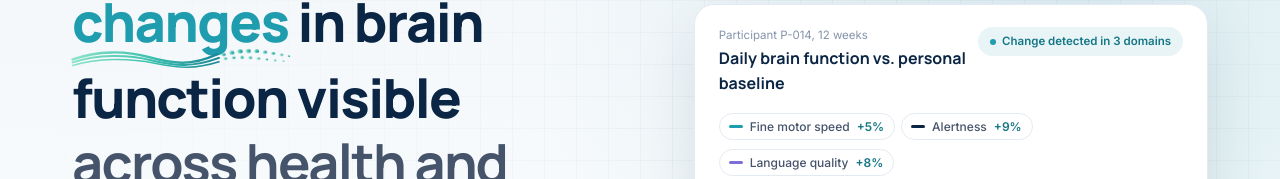
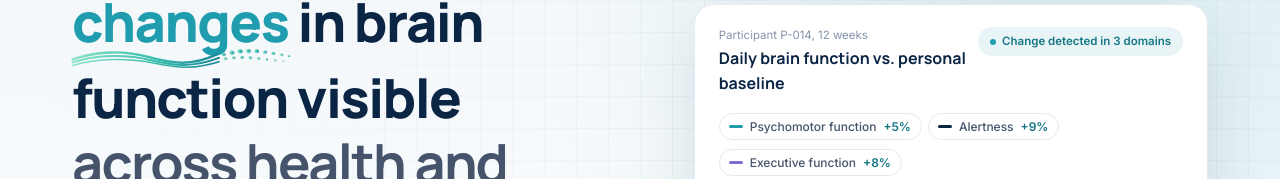
Before and after one commit to gal-phenometric/landing-page, a plain HTML site: page index.html in a window 1280 px wide. Shown: the part 249-428 px from the top of the page. Drawn offline with Linux system fonts and the light colour scheme.

Commit message:
Use clinical domain names in sample chart
Rename Fine motor speed and Language quality to Psychomotor function and
Executive function on the site and share image, so the labels describe
brain function rather than the data collected.

Co-Authored-By: Claude Opus 5.5 <noreply@anthropic.com>

```diff
--- a/index.html
+++ b/index.html
@@ -504,12 +504,12 @@
             </div>
             <span class="badge-detect" id="hc-badge">Change detected in 3 domains</span>
           </div>
-          <p class="visually-hidden" id="hc-desc">After treatment starts in week 4, fine motor speed, alertness and language quality each rise above the participant's personal baseline band, at different times.</p>
+          <p class="visually-hidden" id="hc-desc">After treatment starts in week 4, psychomotor function, alertness and executive function each rise above the participant's personal baseline band, at different times.</p>
 
           <ul class="hc-legend" role="list">
-            <li><button type="button" data-k="motor"><i style="--c:#1f9cae"></i><span>Fine motor speed</span><b data-delta="motor"></b></button></li>
+            <li><button type="button" data-k="motor"><i style="--c:#1f9cae"></i><span>Psychomotor function</span><b data-delta="motor"></b></button></li>
             <li><button type="button" data-k="alert"><i style="--c:#0b2545"></i><span>Alertness</span><b data-delta="alert"></b></button></li>
-            <li><button type="button" data-k="lang"><i style="--c:#7b6fd6"></i><span>Language quality</span><b data-delta="lang"></b></button></li>
+            <li><button type="button" data-k="lang"><i style="--c:#7b6fd6"></i><span>Executive function</span><b data-delta="lang"></b></button></li>
           </ul>
 
           <svg class="hc-svg" viewBox="0 0 460 220" aria-hidden="true"></svg>
@@ -855,9 +855,9 @@
     // TODO: replace with the actual anonymized series before publishing.
     (function () {
       var DATA = {
-        motor: { c: '#1f9cae', label: 'Fine motor', v: [0,2,-1,1,-2,1,0,-1,1, 2,3,4.6,5,4.8,5.3,5,5.4,5.1,5.3,5,5.5,5.2,5.4,5.1,5.3] },
+        motor: { c: '#1f9cae', label: 'Psychomotor', v: [0,2,-1,1,-2,1,0,-1,1, 2,3,4.6,5,4.8,5.3,5,5.4,5.1,5.3,5,5.5,5.2,5.4,5.1,5.3] },
         alert: { c: '#0b2545', label: 'Alertness',  v: [1,-2,0,2,-1,0,-6,1,0, 1,2,4,3,6,7,6,8,9,8,9,10,9,9,10,9] },
-        lang:  { c: '#7b6fd6', label: 'Language',   v: [-1,1,0,-1,1,0,-1,1,0, 0,1,1,2,3,3,4,5,6,6,7,7,8,8,7,8] }
+        lang:  { c: '#7b6fd6', label: 'Executive',   v: [-1,1,0,-1,1,0,-1,1,0, 0,1,1,2,3,3,4,5,6,6,7,7,8,8,7,8] }
       };
       var START = 8, BAND = 4, YMIN = -10, YMAX = 16;          // treatment starts at point 8 (week 4)
       var X0 = 30, X1 = 450, Y0 = 18, Y1 = 180;
```
Also changed, not shown: assets/og-image.png.
